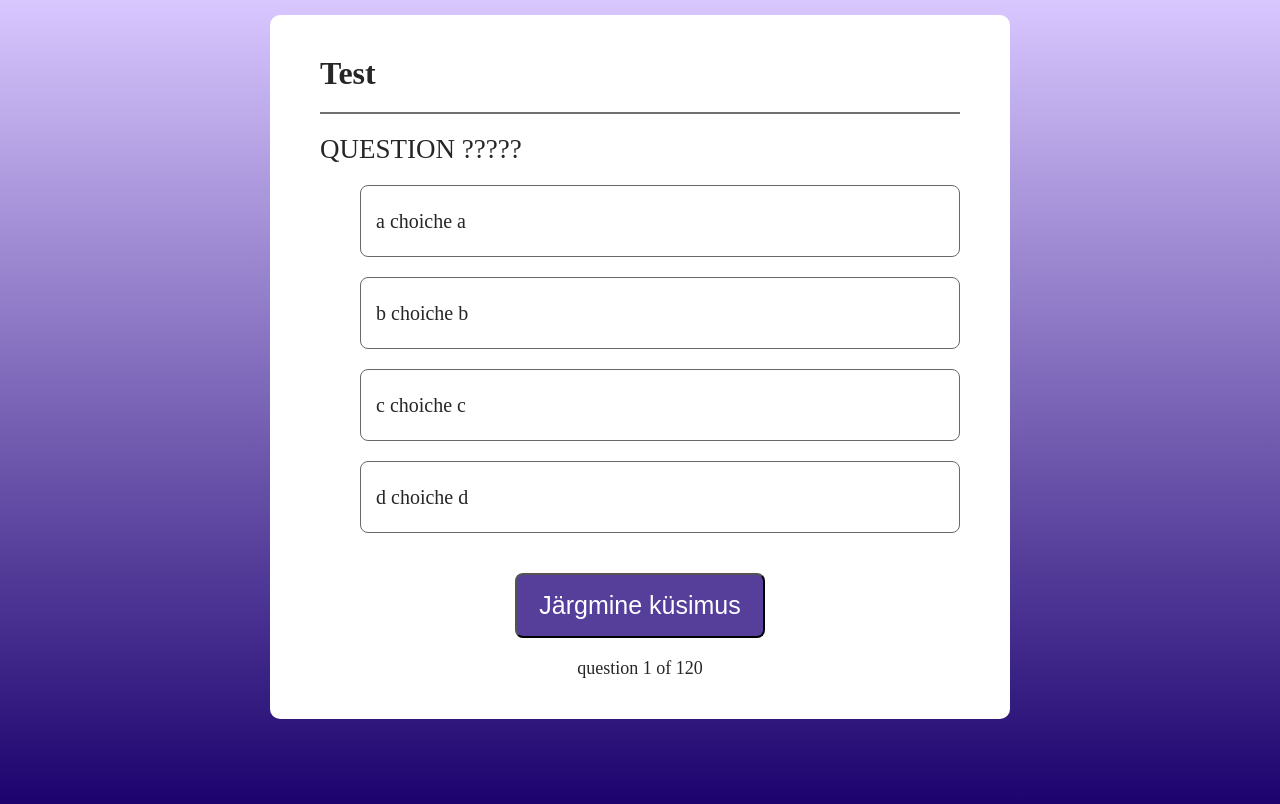
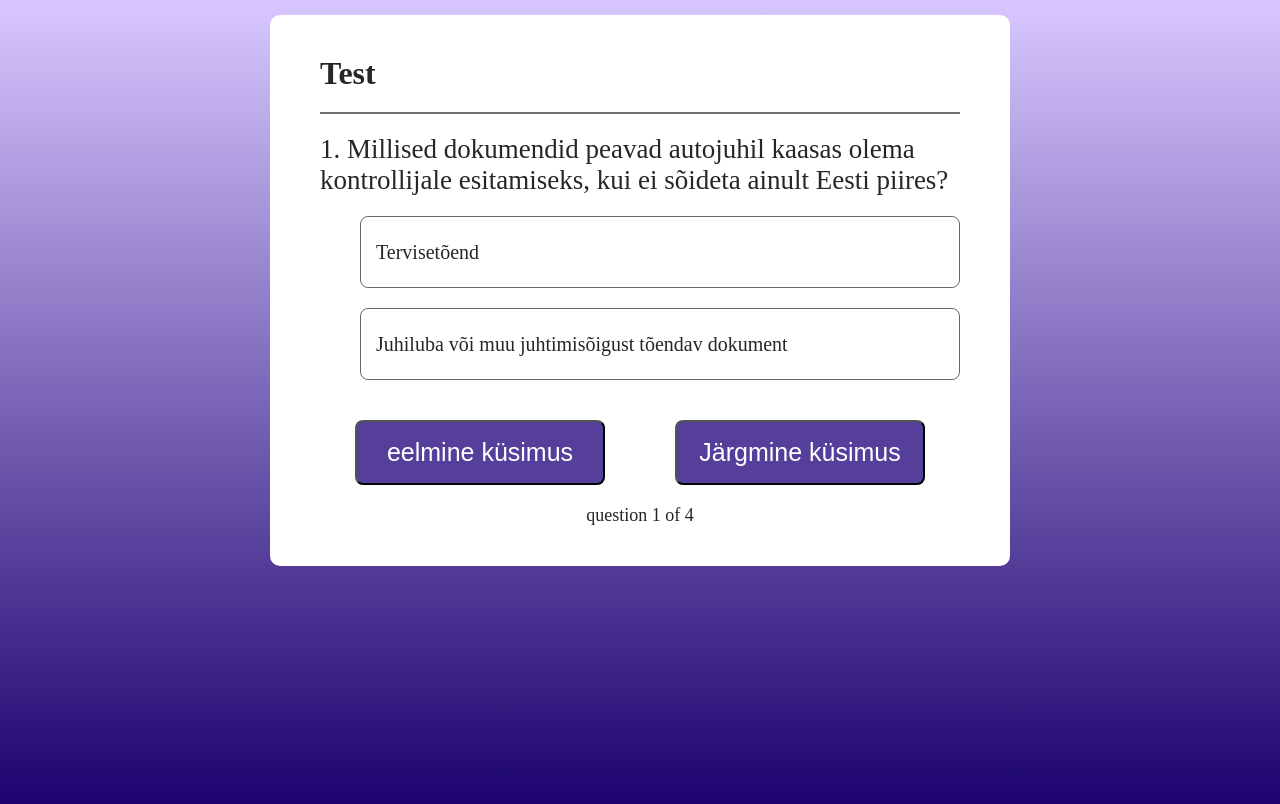
Before and after one commit to 77f315/LiiklusTestid, a React (Create React App) app in the folder client/: page / in a window 1280 px wide. Shown: the top 804 px of the page. Built offline with nearby package versions, Linux system fonts and the light colour scheme.

Commit message:
display data from database, and made next and previous question buttons functional

```diff
--- a/client/src/components/css/question.css
+++ b/client/src/components/css/question.css
@@ -45,3 +45,6 @@
     margin: auto;
     font-size: 18px;
 }
+.question-container{
+    display: flex;
+}
--- a/client/src/components/question.js
+++ b/client/src/components/question.js
@@ -1,21 +1,38 @@
 import React, { useState } from "react";
 import './css/question.css'
 import questions from "./data";
+
 const Question = () => {
+    let [index , setIndex] = useState(0);
 
+    const nextQuestion = () => {
+        if (index < questions.length - 1){
+            setIndex(index + 1);}
+    }
+    const previousQuestion = () => {
+        if (index > 0) {
+            setIndex(index - 1)
+        }
+    }
+    const question = questions[index];
     return (
         <div className="container">
             <h1>Test</h1>
             <hr/>
-            <h2>QUESTION ?????</h2>
+            <h2>{question.id}. {question.question}</h2>
             <ul>
-                <li>a choiche a</li>
-                <li>b choiche b</li>
-                <li>c choiche c</li>
-                <li>d choiche d</li>
+                <li>{question.options[0].text}</li>
+                <li>{question.options[1].text}</li>
+                {question.options[2] &&<li>{question.options[2].text}</li>}
+                {question.options[3] && <li>{question.options[3].text}</li>}
+
+
             </ul>
-            <button>Järgmine küsimus</button>
-            <div className="index">question 1 of 120</div>
+            <div className="question-container">
+                <button onClick={previousQuestion}>eelmine küsimus</button>
+                <button onClick={nextQuestion}>Järgmine küsimus</button>
+            </div>
+            <div className="index">question {question.id} of {questions.length}</div>
         </div>
     )
 }
```
